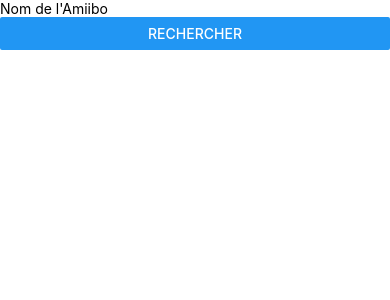
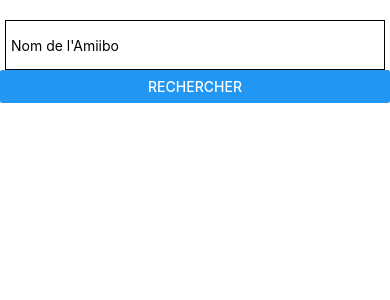
Before and after one commit to MaeIg/Tuto, a React Native app: screen / in a window 390 px wide. Shown: the top 300 px of the page. Built offline with nearby package versions, Linux system fonts and the light colour scheme.

Commit message:
Applying styles on Search

```diff
--- a/Components/Search.tsx
+++ b/Components/Search.tsx
@@ -2,13 +2,27 @@
 // Components/Search.tsx
 
 import React from 'react';
-import { View, TextInput, Button } from 'react-native';
+import { View, TextInput, Button, StyleSheet } from 'react-native';
 
 export default function Search() {
   return (
-    <View >
-        <TextInput placeholder="Nom de l'Amiibo"/>
+    <View style={styles.globalView} >
+        <TextInput style={styles.textinput} placeholder="Nom de l'Amiibo"/>
         <Button title="Rechercher" onPress={() => {}}/>
     </View>
   );
 }
+
+const styles = StyleSheet.create({
+    globalView: {
+        marginTop: 20,
+    },
+    textinput: {
+      marginLeft: 5,
+      marginRight: 5,
+      height: 50,
+      borderColor: '#000000',
+      borderWidth: 1,
+      paddingLeft: 5,
+    },
+  });
```
